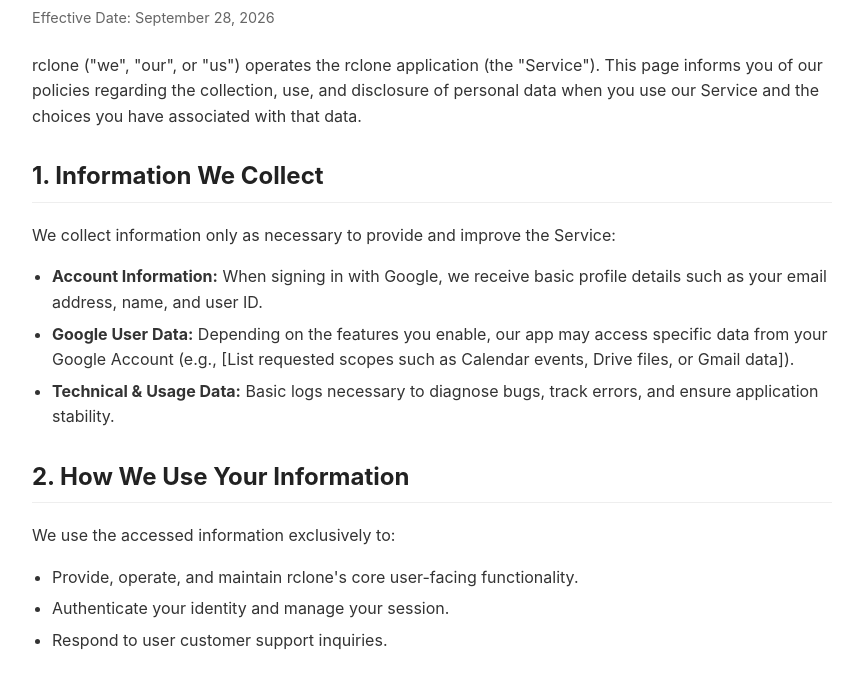
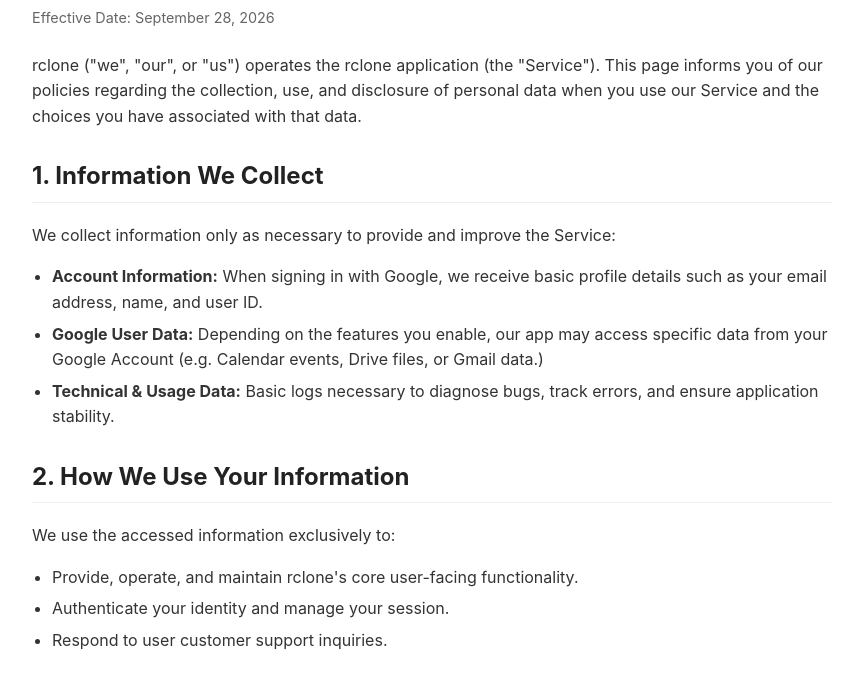
Before and after one commit to rodritimecoder/privacy, a plain HTML site: page privacy.html in a window 1280 px wide. Shown: the part 107-786 px from the top of the page, without its empty margins (208-1071 px from the left). Drawn offline with Linux system fonts and the light colour scheme.

Commit message:
Update privacy.html

```diff
--- a/privacy.html
+++ b/privacy.html
@@ -27,7 +27,7 @@
   <p>We collect information only as necessary to provide and improve the Service:</p>
   <ul>
     <li><strong>Account Information:</strong> When signing in with Google, we receive basic profile details such as your email address, name, and user ID.</li>
-    <li><strong>Google User Data:</strong> Depending on the features you enable, our app may access specific data from your Google Account (e.g., [List requested scopes such as Calendar events, Drive files, or Gmail data]).</li>
+    <li><strong>Google User Data:</strong> Depending on the features you enable, our app may access specific data from your Google Account (e.g. Calendar events, Drive files, or Gmail data.)</li>
     <li><strong>Technical & Usage Data:</strong> Basic logs necessary to diagnose bugs, track errors, and ensure application stability.</li>
   </ul>
 
```
